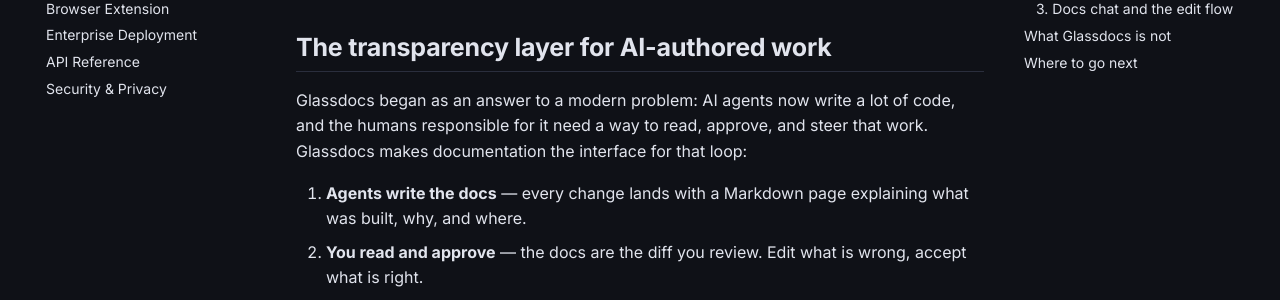
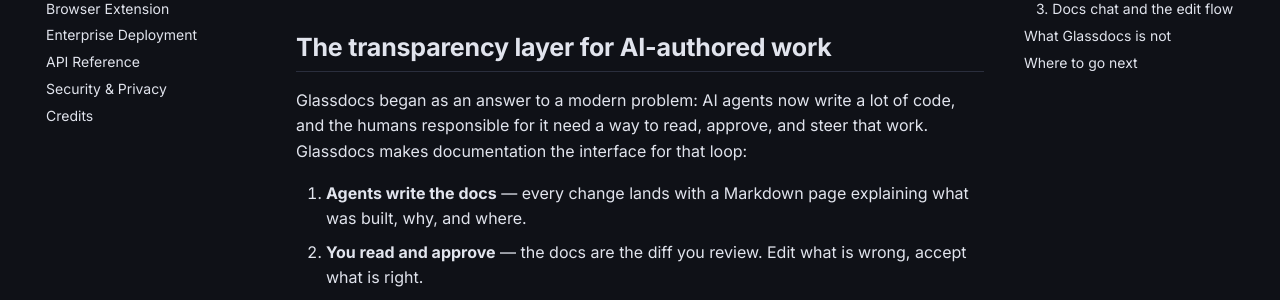
Before and after one commit to Glassdocs/docs, an MkDocs documentation site: the page built from docs/index.md, in a window 1280 px wide. Shown: the part 318-618 px from the top of the page. Built offline with MkDocs 1.6.1 and Material for MkDocs 9.7.7, drawn with Linux system fonts in a browser that asks for light colours.

Commit message:
Add Credits page to site navigation

```diff
--- a/mkdocs.yml
+++ b/mkdocs.yml
@@ -82,4 +82,5 @@ nav:
   - Browser Extension: extension.md
   - Enterprise Deployment: enterprise.md
   - API Reference: api.md
-  - Security & Privacy: security.md
+  - "Security & Privacy": security.md
+  - Credits: credits.md
```
